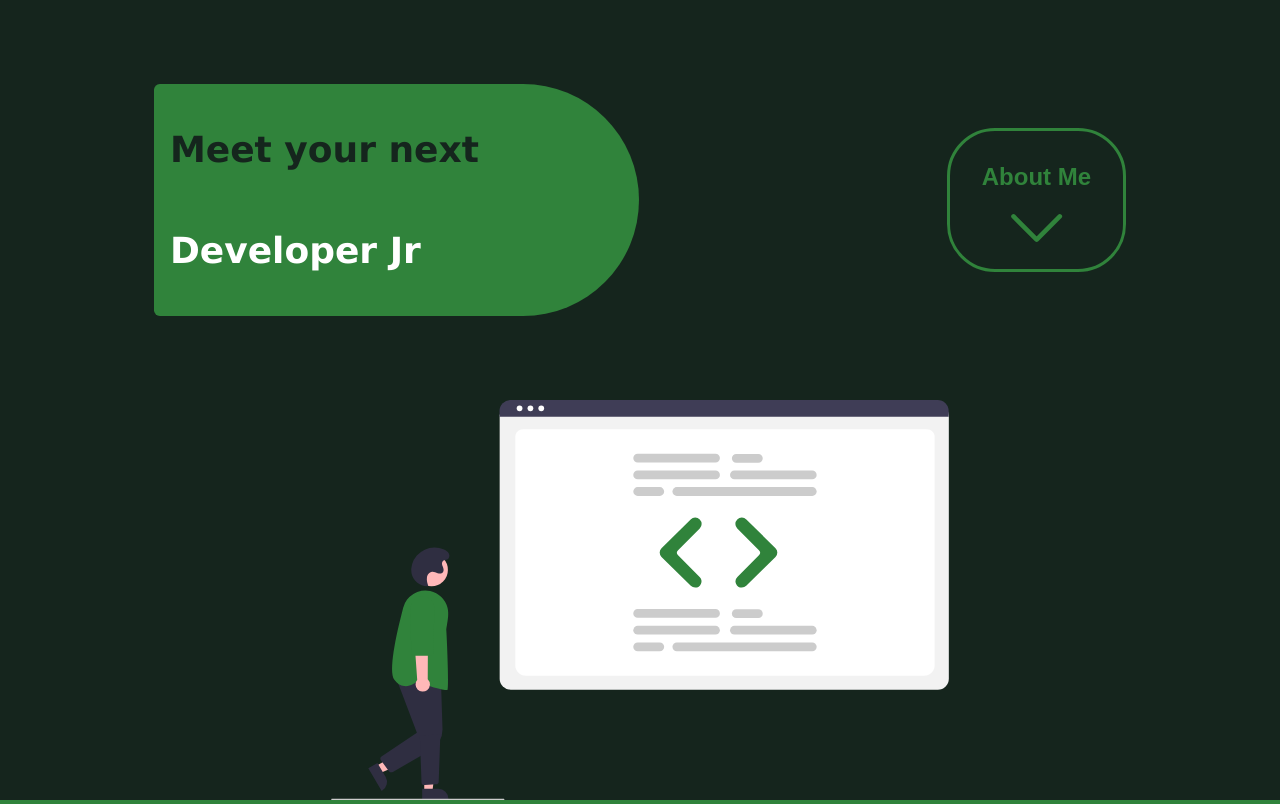
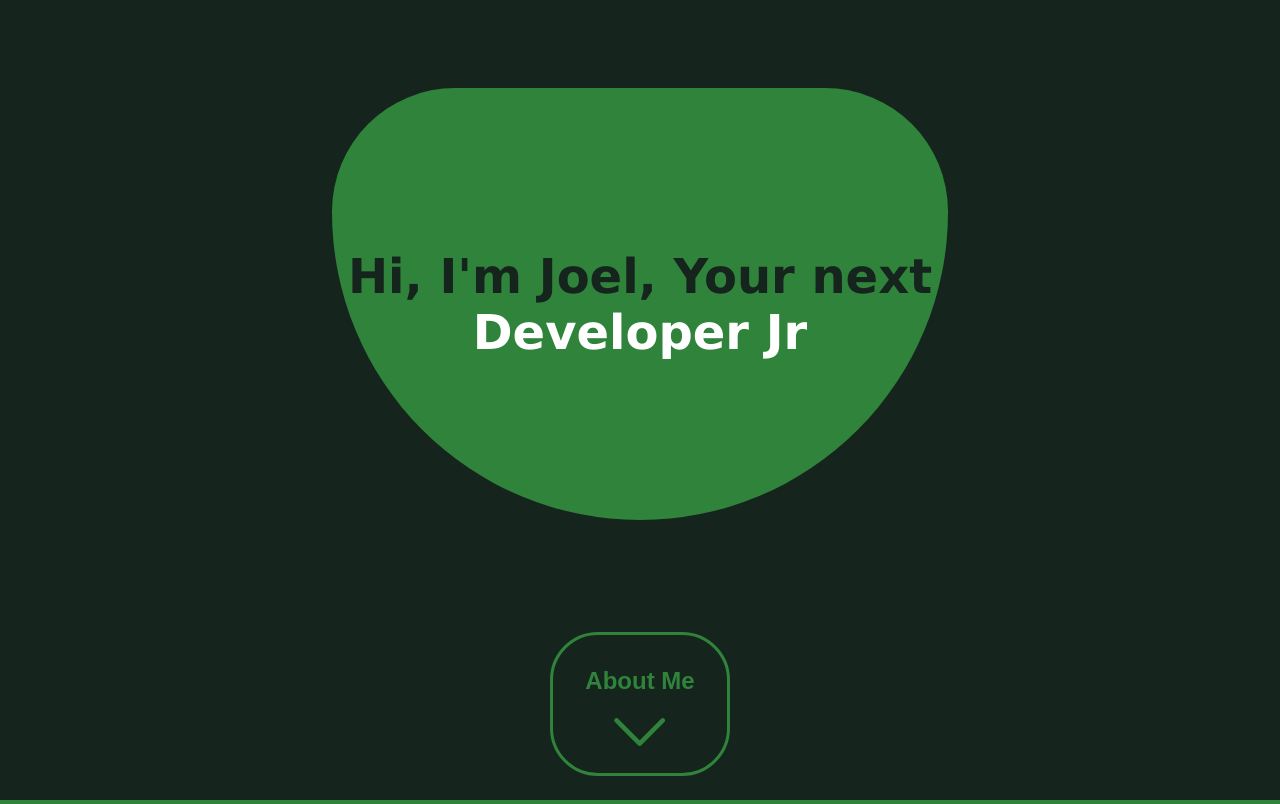
Before and after one commit to JoelYepez21/Portafolio, a plain HTML site: page index.html in a window 1280 px wide. Shown: the top 804 px of the page. Drawn offline with Linux system fonts and the light colour scheme.

Commit message:
Seccion main mejorada para pantallas pequeñas

```diff
--- a/index.css
+++ b/index.css
@@ -31,29 +31,31 @@ body {
     flex-direction: column;
 }
 #section-main > *{
-    height: 50%;
+    height: 100%;
 }
 #container-about > *{
     height: 100%;
     display: flex;
+    flex-direction: column;
     justify-content: space-around;
+    padding: 2rem;
 }
 #container-titles{
     display: flex;
     flex-direction: column;
     justify-content: center;
     align-self: center;
-    font-size: 1.5rem;
+    font-size: 2rem;
     background-color: #30833B;
-    border-radius: 1rem 20rem 20rem 1rem;
+    border-radius: 20rem 20rem 50rem 50rem;
     height: 50%;
     padding: 1rem;
-    padding-right: 10rem;
+    text-align: center;
 }
 #container-titles > h1{
     color: #15251D;
 }
-#container-titles > h2{
+#container-titles > h1 >p{
     color: white;
 }
 #aboutme-btn{
--- a/index.html
+++ b/index.html
@@ -12,10 +12,7 @@
             <div>
                 <div id="container-titles">
                     <h1>
-                        Meet your next
-                    </h1>
-                    <h2>
-                        Developer Jr
+                        Hi, I'm Joel, Your next <p>Developer Jr</p>
                     </h1>
                 </div>
                 <button id="aboutme-btn">
@@ -25,9 +22,6 @@
                     </svg>
                 </button>
             </div>
-        </div>
-        <div id="container-img">
-            <img src="img/fondo_developer.svg" alt="">
         </div>
     </section>
     <section id="section-skills"></section>
```
